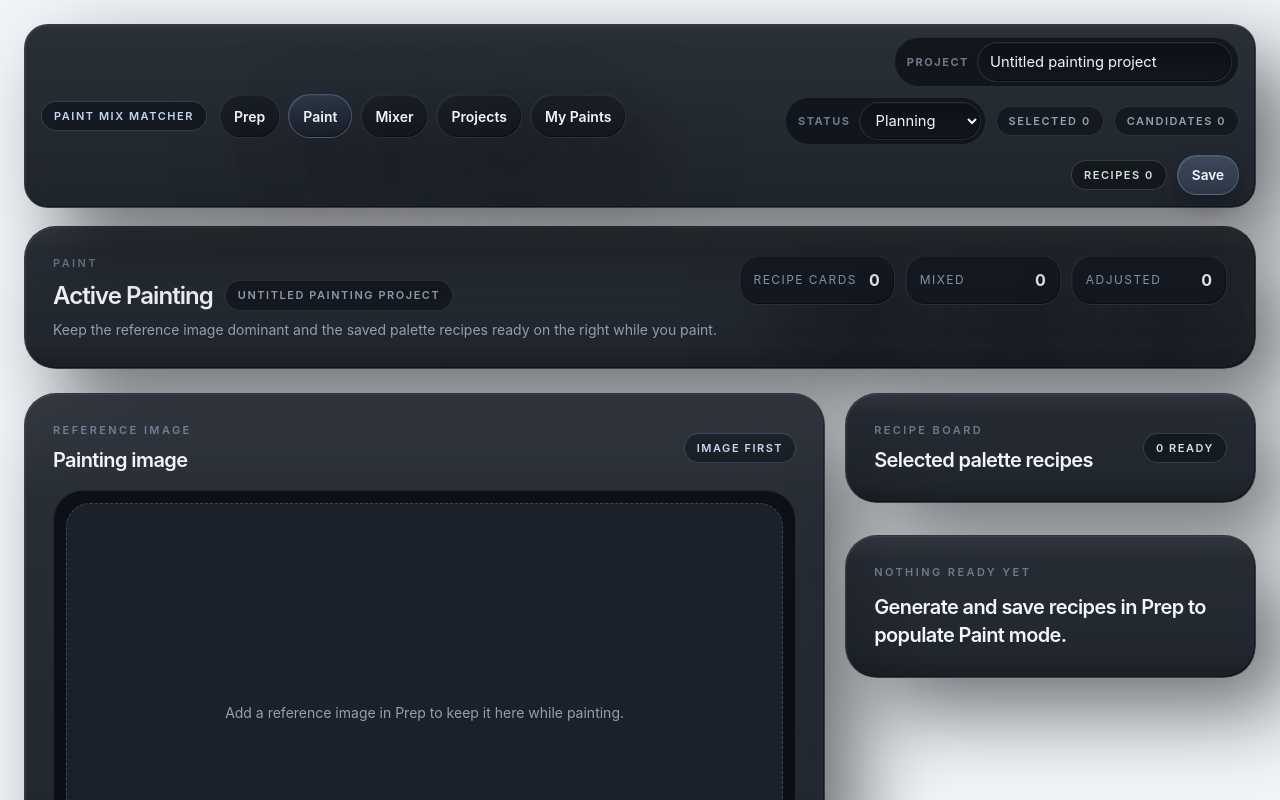
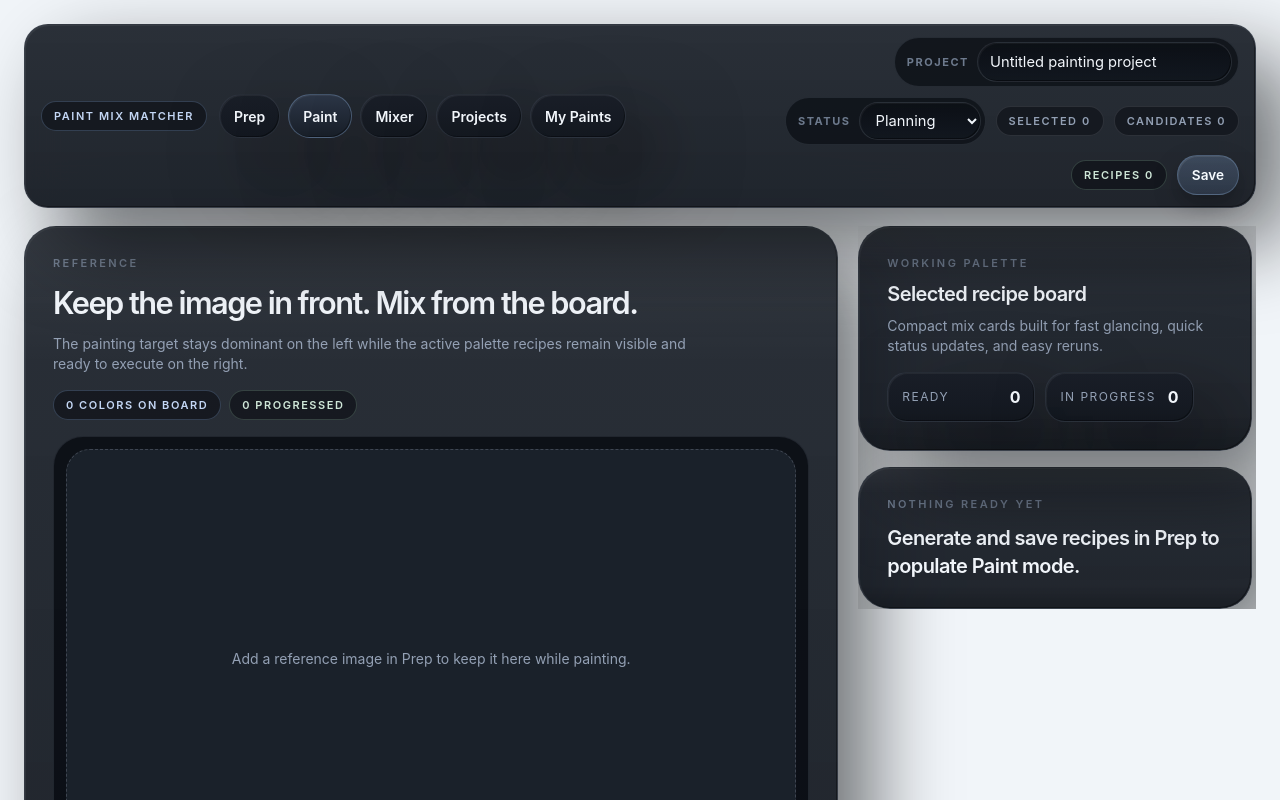
Before and after one commit to loading189/paintHelper, a React (Vite) app: page / in a window 1280 px wide. Both pictures are taken after a click on the button "Paint". Shown: the top 800 px of the page. Built offline with nearby package versions, Linux system fonts and the light colour scheme.

Commit message:
Refine paint workspace layout

```diff
--- a/src/app/App.tsx
+++ b/src/app/App.tsx
@@ -204,7 +204,11 @@ const App = () => {
         ) : null}
 
         {view === 'paint' ? (
-          <ActivePaintingPage session={currentSession} onSessionChange={(session) => updateCurrentSession(session)} />
+          <ActivePaintingPage
+            session={currentSession}
+            onSessionChange={(session) => updateCurrentSession(session)}
+            onReopenInPrep={() => setView('prep')}
+          />
         ) : null}
 
         {view === 'mixer' ? (
--- a/src/features/active/ActivePaintingPage.tsx
+++ b/src/features/active/ActivePaintingPage.tsx
@@ -1,16 +1,22 @@
 import { Card } from '../../components/Card';
 import { MixStatusChip } from '../../components/MixStatusChip';
-import { NextAdjustmentBlock } from '../../components/NextAdjustmentBlock';
+import { duplicateTargetForRemix } from '../sessions/sessionState';
 import type { MixStatus, PaintingSession } from '../../types/models';
 
-const mixStatuses: MixStatus[] = ['not-mixed', 'mixed', 'adjusted', 'remix-needed'];
+const mixStatuses: Array<{ value: MixStatus; label: string }> = [
+  { value: 'not-mixed', label: 'Not mixed' },
+  { value: 'mixed', label: 'Mixed' },
+  { value: 'adjusted', label: 'Adjusted' },
+  { value: 'remix-needed', label: 'Remix needed' },
+];
 
 type ActivePaintingPageProps = {
   session: PaintingSession | null;
   onSessionChange: (session: PaintingSession) => void;
+  onReopenInPrep: () => void;
 };
 
-export const ActivePaintingPage = ({ session, onSessionChange }: ActivePaintingPageProps) => {
+export const ActivePaintingPage = ({ session, onSessionChange, onReopenInPrep }: ActivePaintingPageProps) => {
   if (!session) {
     return (
       <Card className="p-6 sm:p-7">
@@ -35,56 +41,64 @@ export const ActivePaintingPage = ({ session, onSessionChange }: ActivePaintingP
     });
   };
 
+  const handleRemix = (targetId: string) => {
+    onSessionChange(duplicateTargetForRemix(session, targetId));
+  };
+
+  const completedCount = activeTargets.filter((target) => target.mixStatus === 'mixed' || target.mixStatus === 'adjusted').length;
+
   return (
-    <div className="space-y-5 lg:space-y-6">
-      <Card className="p-4 sm:p-5">
-        <div className="workspace-header workspace-header-compact">
-          <div>
-            <p className="studio-eyebrow">Paint</p>
-            <div className="mt-2 flex flex-wrap items-center gap-3">
-              <h2 className="text-2xl font-semibold tracking-[-0.04em] text-[color:var(--text-strong)]">Active Painting</h2>
-              <span className="studio-chip">{session.title}</span>
+    <div className="paint-workspace space-y-5">
+      <div className="grid gap-5 paint-layout paint-layout-workspace">
+        <Card className="p-4 sm:p-5 paint-reference-card paint-reference-shell">
+          <div className="paint-reference-topline">
+            <div>
+              <p className="studio-eyebrow">Reference</p>
+              <h2 className="mt-2 text-[clamp(1.6rem,2.4vw,2.3rem)] font-semibold tracking-[-0.05em] text-[color:var(--text-strong)]">Keep the image in front. Mix from the board.</h2>
+              <p className="mt-2 max-w-2xl text-sm text-[color:var(--text-muted)]">The painting target stays dominant on the left while the active palette recipes remain visible and ready to execute on the right.</p>
             </div>
-            <p className="mt-2 text-sm text-[color:var(--text-muted)]">Keep the reference image dominant and the saved palette recipes ready on the right while you paint.</p>
+            <div className="paint-reference-meta">
+              <span className="studio-chip studio-chip-info">{activeTargets.length} colors on board</span>
+              <span className="studio-chip studio-chip-success">{completedCount} progressed</span>
+            </div>
           </div>
 
-          <div className="workspace-header-actions">
-            <div className="workspace-stat-row">
-              <div className="studio-mini-stat"><span>Recipe cards</span><strong>{activeTargets.length}</strong></div>
-              <div className="studio-mini-stat"><span>Mixed</span><strong>{activeTargets.filter((target) => target.mixStatus === 'mixed').length}</strong></div>
-              <div className="studio-mini-stat"><span>Adjusted</span><strong>{activeTargets.filter((target) => target.mixStatus === 'adjusted').length}</strong></div>
-            </div>
-          </div>
-        </div>
-      </Card>
-
-      <div className="grid gap-5 paint-layout">
-        <Card className="p-4 sm:p-5 paint-reference-card">
-          <div className="flex items-center justify-between gap-4">
-            <div>
-              <p className="studio-eyebrow">Reference image</p>
-              <h3 className="mt-2 text-xl font-semibold tracking-[-0.03em] text-[color:var(--text-strong)]">Painting image</h3>
-            </div>
-            <span className="studio-chip studio-chip-info">Image first</span>
-          </div>
-
-          <div className="mt-4 paint-reference-stage">
+          <div className="mt-4 paint-reference-stage paint-reference-stage-workspace">
             {session.referenceImage?.dataUrl ? (
-              <img src={session.referenceImage.dataUrl} alt={session.referenceImage.name} className="paint-reference-image" />
+              <img src={session.referenceImage.dataUrl} alt={session.referenceImage.name} className="paint-reference-image paint-reference-image-workspace" />
             ) : (
               <div className="flex min-h-[420px] items-center justify-center rounded-[24px] border border-dashed border-[color:var(--border-strong)] bg-[color:var(--surface-1)] text-sm text-[color:var(--text-muted)]">Add a reference image in Prep to keep it here while painting.</div>
             )}
           </div>
+
+          <div className="mt-4 paint-reference-footer">
+            <div>
+              <p className="studio-eyebrow">Painting image</p>
+              <p className="mt-2 text-sm text-[color:var(--text-body)]">This is the image you are matching while you paint.</p>
+            </div>
+            <div className="paint-reference-palette-strip" aria-label="Selected palette colors">
+              {activeTargets.length ? activeTargets.map((target) => (
+                <div key={target.id} className="paint-reference-palette-pill">
+                  <span className="paint-reference-palette-swatch" style={{ backgroundColor: target.targetHex }} />
+                  <span className="truncate">{target.label}</span>
+                </div>
+              )) : <span className="text-sm text-[color:var(--text-muted)]">Selected palette recipes will appear here.</span>}
+            </div>
+          </div>
         </Card>
 
-        <div className="space-y-4 paint-board">
-          <Card className="p-4 sm:p-5">
-            <div className="flex items-center justify-between gap-3">
+        <div className="paint-board paint-board-workspace">
+          <Card className="p-4 sm:p-5 paint-board-header-card">
+            <div className="paint-board-header-row">
               <div>
-                <p className="studio-eyebrow">Recipe board</p>
-                <h3 className="mt-2 text-xl font-semibold tracking-[-0.03em] text-[color:var(--text-strong)]">Selected palette recipes</h3>
+                <p className="studio-eyebrow">Working palette</p>
+                <h3 className="mt-2 text-xl font-semibold tracking-[-0.03em] text-[color:var(--text-strong)]">Selected recipe board</h3>
+                <p className="mt-2 text-sm text-[color:var(--text-muted)]">Compact mix cards built for fast glancing, quick status updates, and easy reruns.</p>
               </div>
-              <span className="studio-chip studio-chip-success">{activeTargets.length} ready</span>
+              <div className="paint-board-summary">
+                <div className="studio-mini-stat"><span>Ready</span><strong>{activeTargets.length}</strong></div>
+                <div className="studio-mini-stat"><span>In progress</span><strong>{completedCount}</strong></div>
+              </div>
             </div>
           </Card>
 
@@ -97,51 +111,87 @@ export const ActivePaintingPage = ({ session, onSessionChange }: ActivePaintingP
 
           {activeTargets.map((target) => {
             const recipe = target.selectedRecipe!;
+            const adjustmentLines = recipe.detailedAdjustments.slice(0, 2);
+            const mixPathLines = recipe.mixPath.slice(0, 3);
+
             return (
-              <Card key={target.id} className="p-4 sm:p-5">
-                <div className="space-y-4">
-                  <div className="flex items-start justify-between gap-3">
-                    <div>
+              <Card key={target.id} className="p-4 paint-recipe-card">
+                <div className="paint-recipe-card-shell">
+                  <div className="paint-recipe-card-topline">
+                    <div className="min-w-0">
                       <div className="flex flex-wrap items-center gap-2">
-                        <h4 className="text-xl font-semibold tracking-[-0.03em] text-[color:var(--text-strong)]">{target.label}</h4>
+                        <h4 className="truncate text-lg font-semibold tracking-[-0.03em] text-[color:var(--text-strong)]">{target.label}</h4>
                         <MixStatusChip status={target.mixStatus} />
                       </div>
-                      <p className="mt-2 text-sm text-[color:var(--text-muted)]">{target.targetHex}</p>
+                      <p className="mt-2 text-xs uppercase tracking-[0.14em] text-[color:var(--text-subtle)]">Target {target.targetHex}</p>
                     </div>
-                    <div className="recipe-ratio-hero">
-                      <p className="studio-eyebrow text-stone-300">Practical ratio</p>
-                      <p className="mt-2 text-3xl font-semibold tracking-[-0.05em] text-stone-50">{recipe.practicalRatioText}</p>
+                    <div className="paint-card-actions">
+                      <button className="studio-button studio-button-secondary studio-button-compact" type="button" onClick={onReopenInPrep}>Reopen</button>
+                      <button className="studio-button studio-button-secondary studio-button-compact" type="button" onClick={() => handleRemix(target.id)}>Remix</button>
                     </div>
                   </div>
 
-                  <div className="paint-swatch-row">
-                    <div className="paint-swatch-card">
+                  <div className="paint-card-ratio-band">
+                    <p className="studio-eyebrow text-stone-300">Practical ratio</p>
+                    <p className="mt-2 text-[clamp(1.5rem,2vw,2.1rem)] font-semibold tracking-[-0.06em] text-stone-50">{recipe.practicalRatioText}</p>
+                  </div>
+
+                  <div className="paint-swatch-row paint-swatch-row-compact">
+                    <div className="paint-swatch-card paint-swatch-card-compact">
                       <p className="studio-eyebrow">Target swatch</p>
-                      <div className="paint-swatch-block mt-3" style={{ backgroundColor: target.targetHex }} />
+                      <div className="paint-swatch-block mt-2" style={{ backgroundColor: target.targetHex }} />
                     </div>
-                    <div className="paint-swatch-card">
+                    <div className="paint-swatch-card paint-swatch-card-compact">
                       <p className="studio-eyebrow">Predicted swatch</p>
-                      <div className="paint-swatch-block mt-3" style={{ backgroundColor: recipe.predictedHex }} />
+                      <div className="paint-swatch-block mt-2" style={{ backgroundColor: recipe.predictedHex }} />
                     </div>
                   </div>
 
-                  <div className="studio-panel studio-panel-strong">
-                    <p className="studio-eyebrow">Mix path</p>
-                    <p className="mt-2 text-lg font-semibold text-[color:var(--text-strong)]">{recipe.recipeText}</p>
-                    <ul className="mt-4 space-y-2 text-sm leading-6 text-[color:var(--text-body)]">
-                      {recipe.mixPath.map((step, index) => <li key={`${step.paintId}-${index}`}>• {step.instruction}</li>)}
-                    </ul>
-                    {recipe.layeringSuggestion ? <p className="mt-3 text-sm text-[color:var(--text-muted)]">{recipe.layeringSuggestion}</p> : null}
+                  <div className="paint-card-grid">
+                    <section className="studio-panel studio-panel-strong paint-card-panel">
+                      <p className="studio-eyebrow">Mix path</p>
+                      <p className="mt-2 text-base font-semibold text-[color:var(--text-strong)]">{recipe.recipeText}</p>
+                      <ul className="mt-3 space-y-2 text-sm leading-5 text-[color:var(--text-body)]">
+                        {mixPathLines.map((step, index) => (
+                          <li key={`${step.paintId ?? step.paintName ?? 'step'}-${index}`} className="paint-card-list-item">• {step.instruction ?? step.detail ?? step.title ?? 'Continue mixing'}</li>
+                        ))}
+                      </ul>
+                      {recipe.mixPath.length > mixPathLines.length ? <p className="mt-3 text-xs uppercase tracking-[0.14em] text-[color:var(--text-subtle)]">+ {recipe.mixPath.length - mixPathLines.length} more steps saved</p> : null}
+                    </section>
+
+                    <section className="studio-panel studio-panel-muted paint-card-panel">
+                      <p className="studio-eyebrow">Next adjustments</p>
+                      {adjustmentLines.length ? (
+                        <div className="mt-3 space-y-2.5">
+                          {adjustmentLines.map((adjustment) => (
+                            <div key={`${adjustment.priority}-${adjustment.detail}`} className="paint-adjustment-item">
+                              <p className="font-semibold text-[color:var(--text-strong)]">{adjustment.label}</p>
+                              <p className="mt-1 text-sm leading-5 text-[color:var(--text-muted)]">{adjustment.detail}</p>
+                            </div>
+                          ))}
+                        </div>
+                      ) : (
+                        <p className="mt-3 text-sm text-[color:var(--text-muted)]">No follow-up adjustment saved for this recipe.</p>
+                      )}
+                    </section>
                   </div>
 
-                  <NextAdjustmentBlock adjustments={recipe.detailedAdjustments} />
+                  {recipe.layeringSuggestion ? <p className="text-sm leading-5 text-[color:var(--text-muted)]">{recipe.layeringSuggestion}</p> : null}
 
-                  <div className="studio-panel studio-panel-muted">
-                    <p className="studio-eyebrow">Mix status controls</p>
-                    <div className="mt-3 flex flex-wrap gap-2">
+                  <div className="studio-panel studio-panel-muted paint-card-status-panel">
+                    <div className="flex items-center justify-between gap-3">
+                      <p className="studio-eyebrow">Mix status controls</p>
+                      <span className="text-xs uppercase tracking-[0.14em] text-[color:var(--text-subtle)]">Tap to update</span>
+                    </div>
+                    <div className="mt-3 grid gap-2 paint-status-grid">
                       {mixStatuses.map((status) => (
-                        <button key={status} className={`studio-button ${target.mixStatus === status ? 'studio-button-primary' : 'studio-button-secondary'}`} type="button" onClick={() => updateMixStatus(target.id, status)}>
-                          {status}
+                        <button
+                          key={status.value}
+                          className={`studio-button studio-button-compact ${target.mixStatus === status.value ? 'studio-button-primary' : 'studio-button-secondary'}`}
+                          type="button"
+                          onClick={() => updateMixStatus(target.id, status.value)}
+                        >
+                          {status.label}
                         </button>
                       ))}
                     </div>
--- a/src/styles.css
+++ b/src/styles.css
@@ -374,15 +374,38 @@ button:focus-visible, input:focus-visible, select:focus-visible, textarea:focus-
   .prep-notes-disclosure { margin-top: 0; }
 
   .paint-layout {
-    grid-template-columns: minmax(0, 1.95fr) minmax(360px, 1fr);
+    grid-template-columns: minmax(0, 2.15fr) minmax(360px, 1.05fr);
     align-items: start;
   }
+  .paint-layout-workspace { gap: 18px; }
   .paint-reference-card { min-height: 100%; }
+  .paint-reference-shell {
+    display: flex;
+    flex-direction: column;
+    min-height: calc(100vh - 158px);
+  }
+  .paint-reference-topline {
+    display: flex;
+    flex-wrap: wrap;
+    align-items: flex-start;
+    justify-content: space-between;
+    gap: 16px;
+  }
+  .paint-reference-meta {
+    display: flex;
+    flex-wrap: wrap;
+    justify-content: flex-end;
+    gap: 8px;
+  }
   .paint-reference-stage {
     border-radius: 30px;
     border: 1px solid var(--border-soft);
     background: rgba(9, 12, 18, 0.84);
     padding: 12px;
+  }
+  .paint-reference-stage-workspace {
+    flex: 1 1 auto;
+    min-height: 0;
   }
   .paint-reference-image {
     display: block;
@@ -392,23 +415,128 @@ button:focus-visible, input:focus-visible, select:focus-visible, textarea:focus-
     object-fit: contain;
     border-radius: 24px;
   }
-  .recipe-ratio-hero {
+  .paint-reference-image-workspace {
+    height: 100%;
+    min-height: 70vh;
+    max-height: calc(100vh - 320px);
+    background: rgba(7, 9, 14, 0.92);
+  }
+  .paint-reference-footer {
+    display: grid;
+    gap: 12px;
+    grid-template-columns: minmax(180px, 0.32fr) minmax(0, 1fr);
+    align-items: start;
+  }
+  .paint-reference-palette-strip {
+    display: flex;
+    flex-wrap: wrap;
+    gap: 8px;
+  }
+  .paint-reference-palette-pill {
+    display: inline-flex;
+    max-width: 220px;
+    align-items: center;
+    gap: 8px;
+    padding: 8px 10px;
+    border-radius: 999px;
+    border: 1px solid var(--border-soft);
+    background: rgba(16, 21, 29, 0.84);
+    font-size: 12px;
+    color: var(--text-body);
+  }
+  .paint-reference-palette-swatch {
+    width: 12px;
+    height: 12px;
+    border-radius: 999px;
+    border: 1px solid rgba(255,255,255,0.18);
+    flex-shrink: 0;
+  }
+  .recipe-ratio-hero,
+  .paint-card-ratio-band {
     border-radius: 24px;
     border: 1px solid rgba(209, 221, 239, 0.12);
     background: linear-gradient(180deg, rgba(40,34,31,0.98), rgba(30,26,23,0.96));
     padding: 14px 18px;
   }
+  .paint-board-workspace {
+    position: sticky;
+    top: 88px;
+    align-self: start;
+    max-height: calc(100vh - 100px);
+    overflow: auto;
+    padding-right: 4px;
+  }
+  .paint-board-header-card {
+    position: sticky;
+    top: 0;
+    z-index: 2;
+  }
+  .paint-board-header-row {
+    display: flex;
+    flex-wrap: wrap;
+    align-items: flex-start;
+    justify-content: space-between;
+    gap: 16px;
+  }
+  .paint-board-summary {
+    display: grid;
+    gap: 10px;
+    grid-template-columns: repeat(2, minmax(110px, 1fr));
+  }
+  .paint-recipe-card { border-radius: 28px; }
+  .paint-recipe-card-shell {
+    display: grid;
+    gap: 14px;
+  }
+  .paint-recipe-card-topline {
+    display: flex;
+    flex-wrap: wrap;
+    align-items: flex-start;
+    justify-content: space-between;
+    gap: 12px;
+  }
+  .paint-card-actions {
+    display: flex;
+    flex-wrap: wrap;
+    gap: 8px;
+    justify-content: flex-end;
+  }
+  .paint-card-grid {
+    display: grid;
+    gap: 12px;
+    grid-template-columns: repeat(2, minmax(0, 1fr));
+  }
+  .paint-card-panel,
+  .paint-card-status-panel {
+    padding: 14px;
+    border-radius: 24px;
+  }
+  .paint-card-list-item {
+    display: -webkit-box;
+    -webkit-line-clamp: 3;
+    -webkit-box-orient: vertical;
+    overflow: hidden;
+  }
+  .paint-adjustment-item {
+    border-radius: 18px;
+    border: 1px solid rgba(84, 111, 88, 0.18);
+    background: rgba(84, 111, 88, 0.08);
+    padding: 10px 12px;
+  }
+  .paint-status-grid { grid-template-columns: repeat(2, minmax(0, 1fr)); }
   .paint-swatch-row {
     display: grid;
     gap: 12px;
     grid-template-columns: repeat(2, minmax(0, 1fr));
   }
+  .paint-swatch-row-compact { gap: 10px; }
   .paint-swatch-card {
     border-radius: 24px;
     border: 1px solid var(--border-soft);
     background: rgba(17, 22, 30, 0.78);
     padding: 14px;
   }
+  .paint-swatch-card-compact { padding: 12px; }
   .paint-swatch-block {
     min-height: 98px;
     border-radius: 18px;
@@ -540,7 +668,9 @@ button:focus-visible, input:focus-visible, select:focus-visible, textarea:focus-
   .sampler-canvas-shell,
   .workspace-stat-row,
   .workspace-inline-fields,
-  .paint-swatch-row { grid-template-columns: 1fr; }
+  .paint-swatch-row,
+  .paint-card-grid,
+  .paint-reference-footer { grid-template-columns: 1fr; }
   .prep-sidebar-stack {
     position: static;
     max-height: none;
@@ -549,8 +679,20 @@ button:focus-visible, input:focus-visible, select:focus-visible, textarea:focus-
   .prep-sidebar-panel-selected { flex: initial; }
   .prep-primary-scroll,
   .prep-secondary-scroll { max-height: none; }
+  .paint-board-workspace {
+    position: static;
+    max-height: none;
+    overflow: visible;
+    padding-right: 0;
+  }
+  .paint-board-header-card { position: static; }
+  .paint-reference-shell { min-height: auto; }
   .paint-reference-image {
     min-height: 52vh;
+    max-height: 68vh;
+  }
+  .paint-reference-image-workspace {
+    min-height: 56vh;
     max-height: 68vh;
   }
 }
@@ -568,6 +710,10 @@ button:focus-visible, input:focus-visible, select:focus-visible, textarea:focus-
   .workspace-nav-pill,
   .studio-inline-field,
   .studio-input-compact { width: 100%; }
+  .paint-status-grid,
+  .paint-board-summary { grid-template-columns: 1fr; }
+  .paint-card-actions { width: 100%; }
+  .paint-card-actions .studio-button { flex: 1 1 0; }
   .workspace-nav-strip,
   .studio-control-session,
   .prep-control-row,
```
Also changed, not shown: 1 other file (tests, documents, lock files or other folders).
